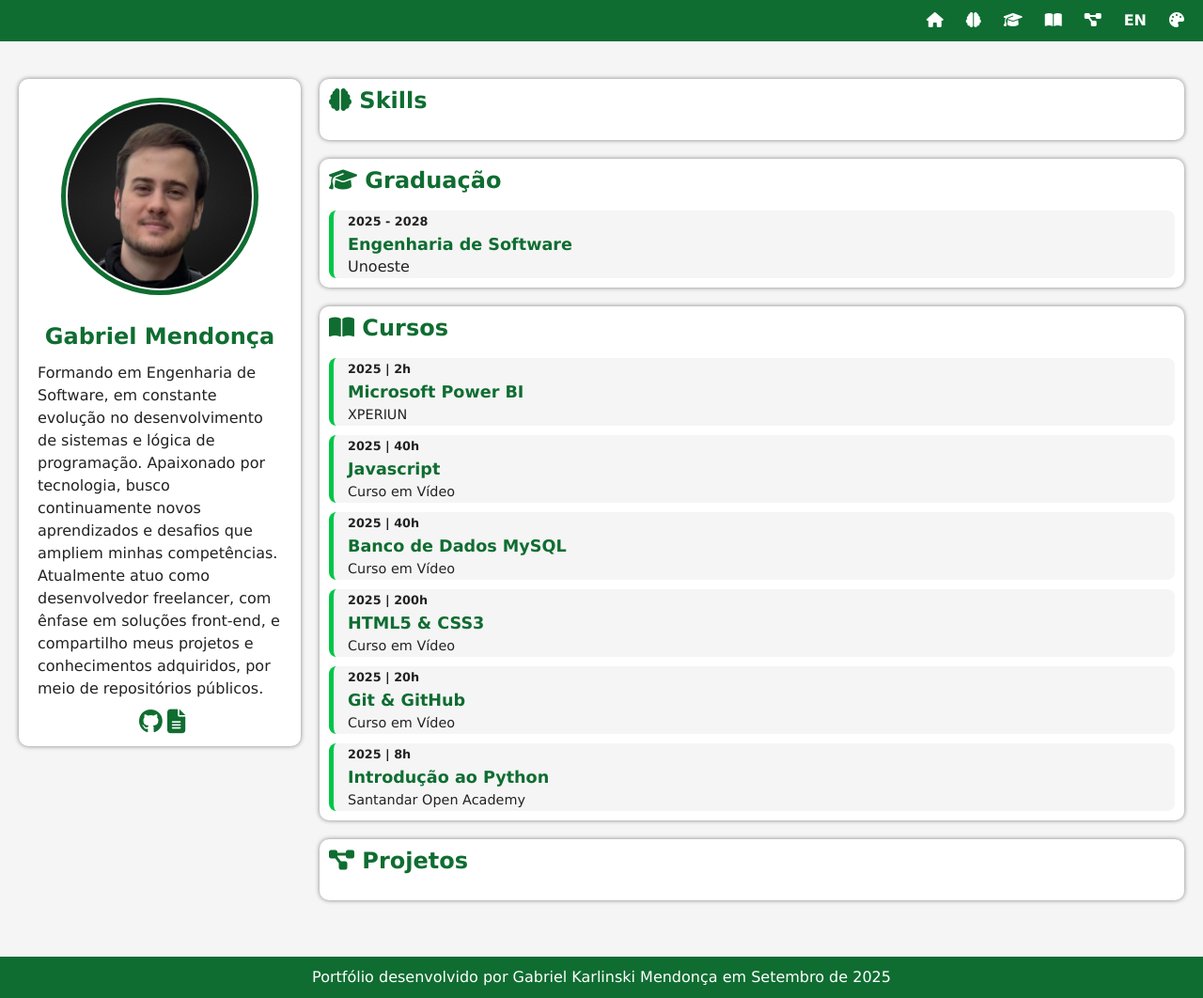
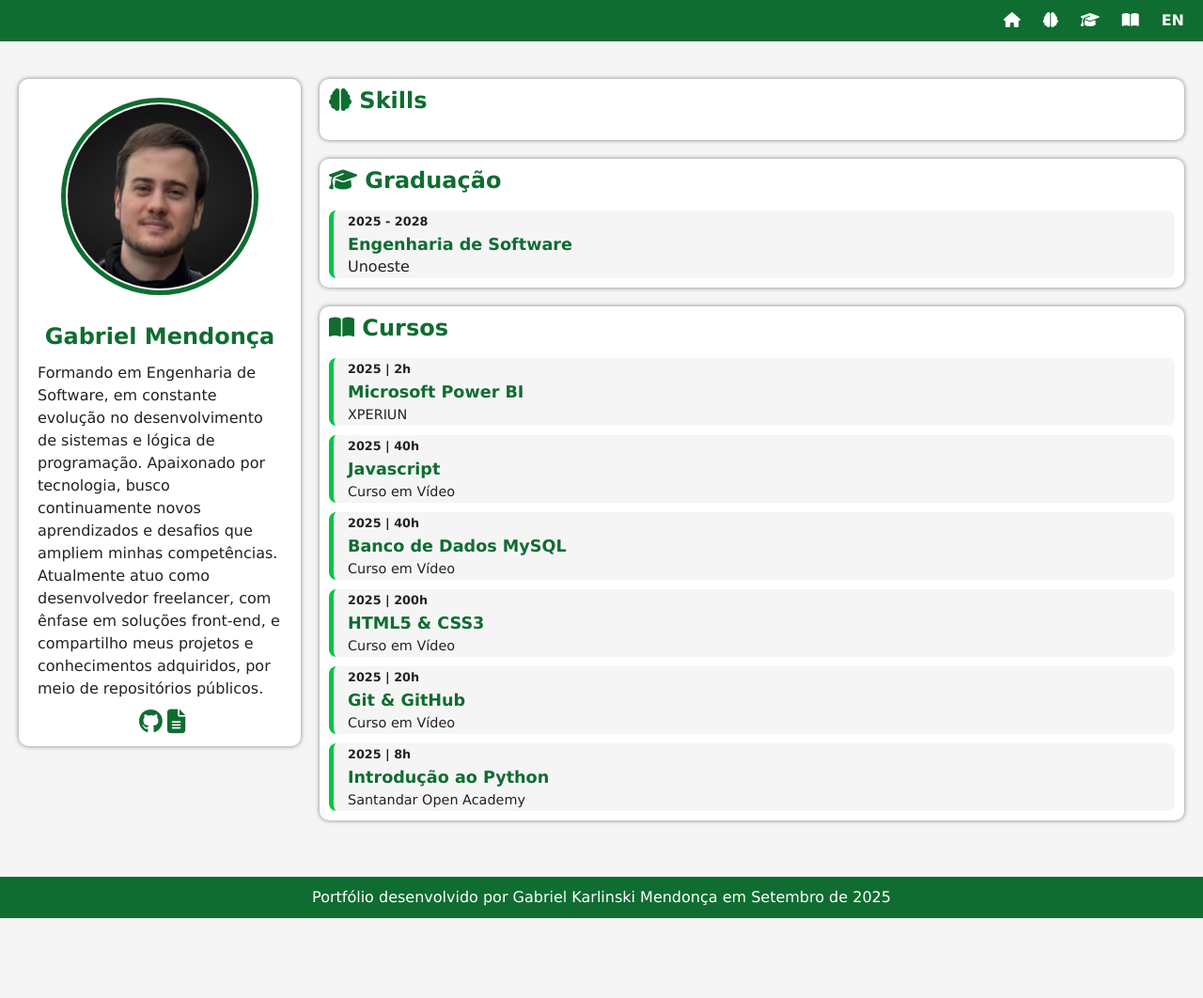
Before and after one commit to gabrielkmendonca/portfolio, a plain HTML site: page language/index-pt.html in a window 1280 px wide. Shown: the whole page at 94% size. After the commit the page ends 977 px from the top, so only its background shows below. Drawn offline with Linux system fonts and the light colour scheme; some icons are missing.

Commit message:
Comment out projects and palette sections in HTML
The projects and palette navigation items, as well as the projects section, have been commented out in both the English and Portuguese HTML files. Additionally, placeholder divs for hard and soft skills were added to the English skills section.

```diff
--- a/language/index-pt.html
+++ b/language/index-pt.html
@@ -16,9 +16,9 @@
                 <li><a href="#skills"><i class="fa-solid fa-brain"></i></a></li>
                 <li><a href="#graduation"><i class="fa-solid fa-graduation-cap"></i></a></li>
                 <li><a href="#complementary-courses"><i class="fa-solid fa-book-open"></i></a></li>
-                <li><a href="#projects"><i class="fa-solid fa-diagram-project"></i></a></li>
+                <!--<li><a href="#projects"><i class="fa-solid fa-diagram-project"></i></a></li>-->
                 <li><a href="../index-en.html">EN</a></li>
-                <li><a href="#"><i class="fa-solid fa-palette"></i></a></li>
+                <!--<li><a href="#"><i class="fa-solid fa-palette"></i></a></li>-->
             </ul>
         </nav>
     </header>
@@ -89,13 +89,13 @@
                     </div>
                 </div>
             </article>
-            <article id="projects">
+            <!--<article id="projects">
                 <a name="projects"></a>
                 <h2><i class="fa-solid fa-diagram-project"></i> Projetos</h2>
                 <div id="projects-container">
 
                 </div>
-            </article>
+            </article>-->
         </section>
     </main>
     <footer>
```
Also changed, not shown: index-en.html (+10 -5 lines).
